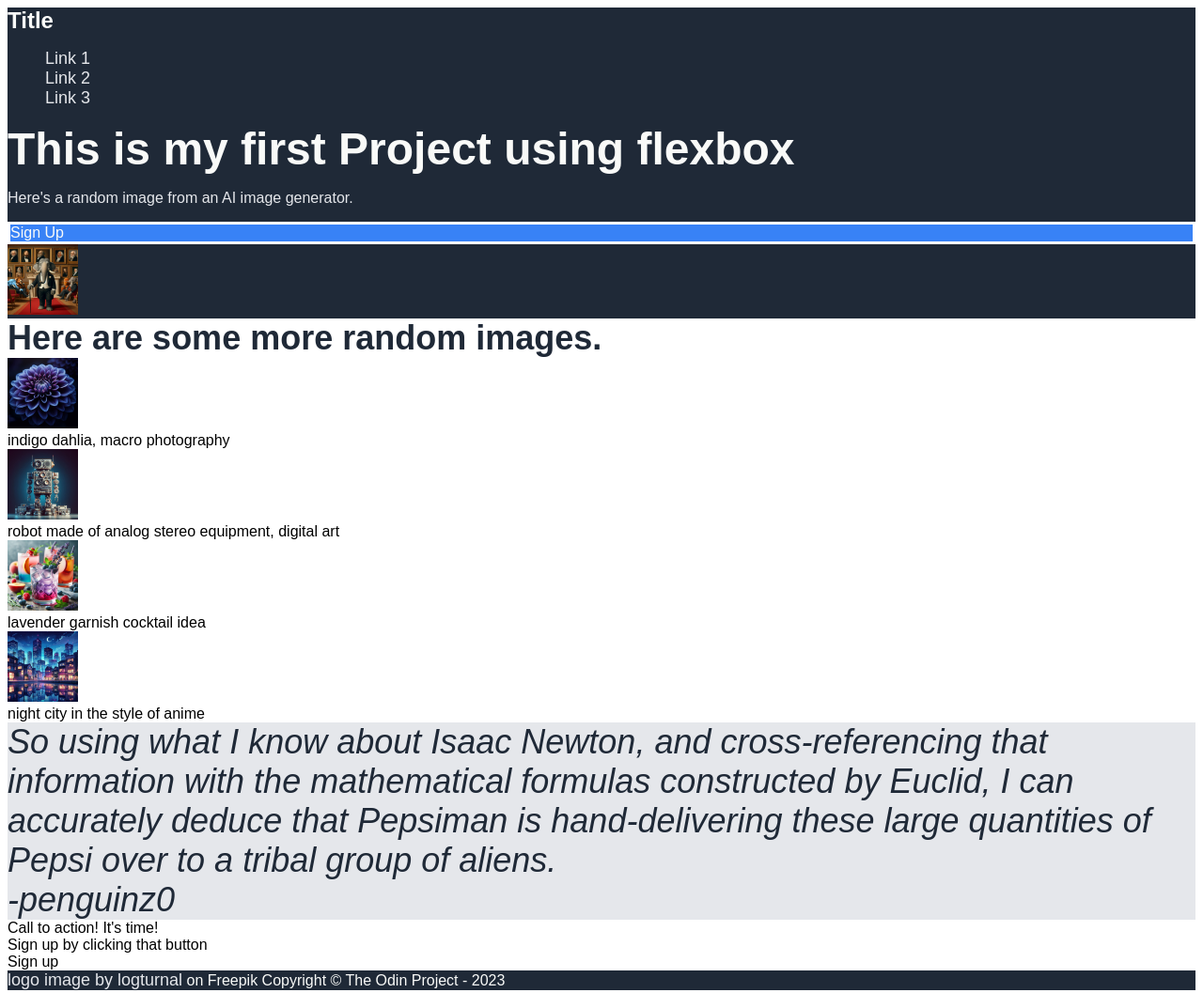
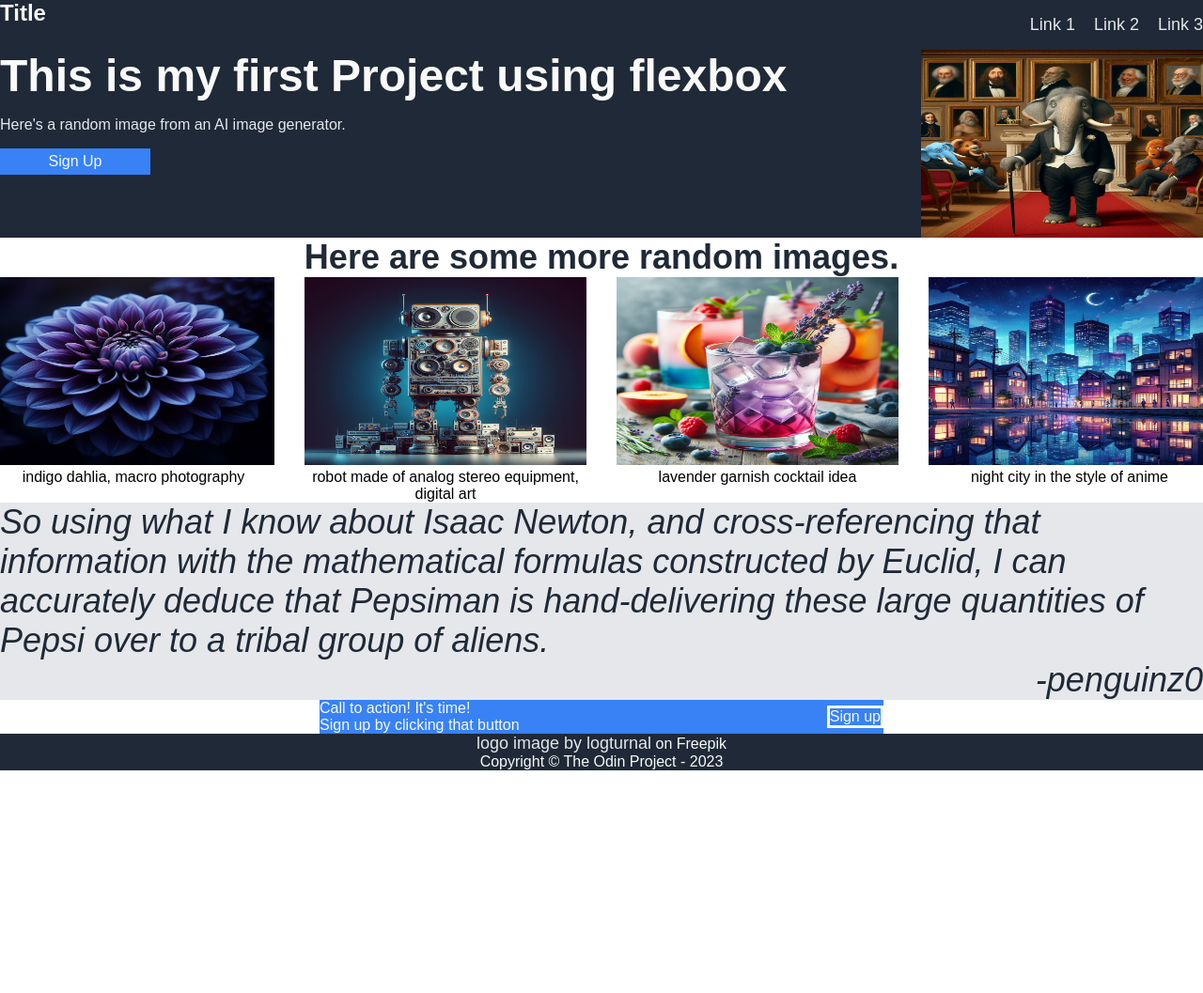
Before and after one commit to naim195/landing-page, a plain HTML site: page index.html in a window 1280 px wide. Shown: the whole page at 94% size. After the commit the page ends 820 px from the top, so only its background shows below. Drawn offline with Linux system fonts and the light colour scheme.

Commit message:
barebones flexbox css done

```diff
--- a/index.html
+++ b/index.html
@@ -18,13 +18,16 @@
             </div>
         </div>
         <div class="mini-header">
+            <div class="mh-body">
                 <div class="title">This is my first Project using flexbox</div>
                 <p>Here's a random image from an AI image generator.</p>
                 <div class="button">Sign Up</div>
+            </div>
             <img src="images\elephant.jpeg">
         </div>
         <div class="body">
             <div class="body-title">Here are some more random images.</div>
+            <div class="body-container">
                 <div class="info">
                     <img src="images\indigo-dahlia.jpeg" alt="flower">
                     <div class="text">indigo dahlia, macro photography</div>
@@ -42,6 +45,7 @@
                     <div class="text">night city in the style of anime</div>
                 </div>
             </div>
+        </div>
         <div class="quote">
             <div class="q-text">
                 So using what I know about Isaac Newton, and cross-referencing that information with
@@ -50,16 +54,18 @@
             </div>
             <div class="q-person">-penguinz0</div>
         </div>
+        <div class="container">
             <div class="sign-up">
                 <div class="sup">
                     <div class="su-title">Call to action! It's time!</div>
                     <div class="su-text">Sign up by clicking that button</div>
                 </div>
-            <div class="button su">Sign up</div>
+                <div class="button-su">Sign up</div>
+            </div>
         </div>
         <div class="footer">
-            <a href="https://www.freepik.com/free-vector/colorful-bird-illustration-gradient_31530356.htm#query=logo%20png&position=0&from_view=keyword&track=ais&uuid=b782ea13-d36a-45b0-8840-55ab99424235">logo image by logturnal</a> on Freepik
-            Copyright © The Odin Project - 2023
+            <div><a href="https://www.freepik.com/free-vector/colorful-bird-illustration-gradient_31530356.htm#query=logo%20png&position=0&from_view=keyword&track=ais&uuid=b782ea13-d36a-45b0-8840-55ab99424235">logo image by logturnal</a> on Freepik</div>
+            <div>Copyright © The Odin Project - 2023</div>
         </div>
     </body>
 </html>
--- a/style.css
+++ b/style.css
@@ -2,10 +2,35 @@ body{
     font-family: sans-serif;
     display: flex;
     flex-direction: column;
+    margin: 0;
+    padding: 0;
+}
+
+ul{
+    list-style: none;
+    display: flex;
+    gap: 20px;
+}
+
+a{
+    text-decoration: none;
+    color: #e5e7eb;
+    font-size: 18px;
+}
+
+img{
+    width: 300px;
+    height: 200px;
 }
 
 .header, .mini-header{
     background-color: #1f2937;
+    display: flex;
+}
+
+.header{
+
+    justify-content: space-between;
 }
 
 .header .text{
@@ -19,14 +44,40 @@ body{
     font-weight: bolder;
     color: #f9faf8;
 }
+
+.mini-header{
+    justify-content: space-between;
+}
+
+.mh-body{
+    display: flex;
+    flex-direction: column;
+}
+
 .mini-header p{
     color: #e5e7eb;
 }
 
 .mini-header .button{
     background-color: #3882f6;
-    border: 3px solid white;
     color: #f9faf8;
+    width: 150px;
+    text-align: center;
+    padding: 5px;
+}
+
+.body{
+    display: flex;
+    flex-direction: column;
+    justify-content: center;
+    align-items: center;
+}
+
+.body-container{
+    display: flex;
+    gap: 32px;
+    text-align: center;
+    text-wrap: wrap;
 }
 
 .body-title{
@@ -35,29 +86,46 @@ body{
     color: #1f2937;
 }
 
-ul{
-    list-style: none;
-}
-
-a{
-    text-decoration: none;
-    color: #e5e7eb;
-    font-size: 18px;
-}
-
-img{
-    width: 75px;
-
-}
-
 .quote{
     background-color: #e5e7eb;
     font-style: italic;
     font-size: 36px;
     color: #1f2937;
+    display: flex;
+    flex-direction: column;
+    justify-content: center;
+
+}
+
+.quote .q-person{
+    display: flex;
+    justify-content: end;
+}
+
+.container{
+    display: flex;
+    justify-content: center;
+    align-items: center;
+}
+
+.sign-up{
+    display: flex;
+    justify-content: space-between;
+    width: 600px;
+    background-color: #3882f6;
+    color: #f9faf8;
+    align-items: center;
+}
+
+.button-su{
+    border: 3px solid #f9faf8;
 }
 
 .footer{
     background-color: #1f2937;
     color: #f9faf8;
+    justify-content: center;
+    align-items: center;
+    display: flex;
+    flex-direction: column;
 }
```
Lines whose indentation alone changed are shown as unchanged.
